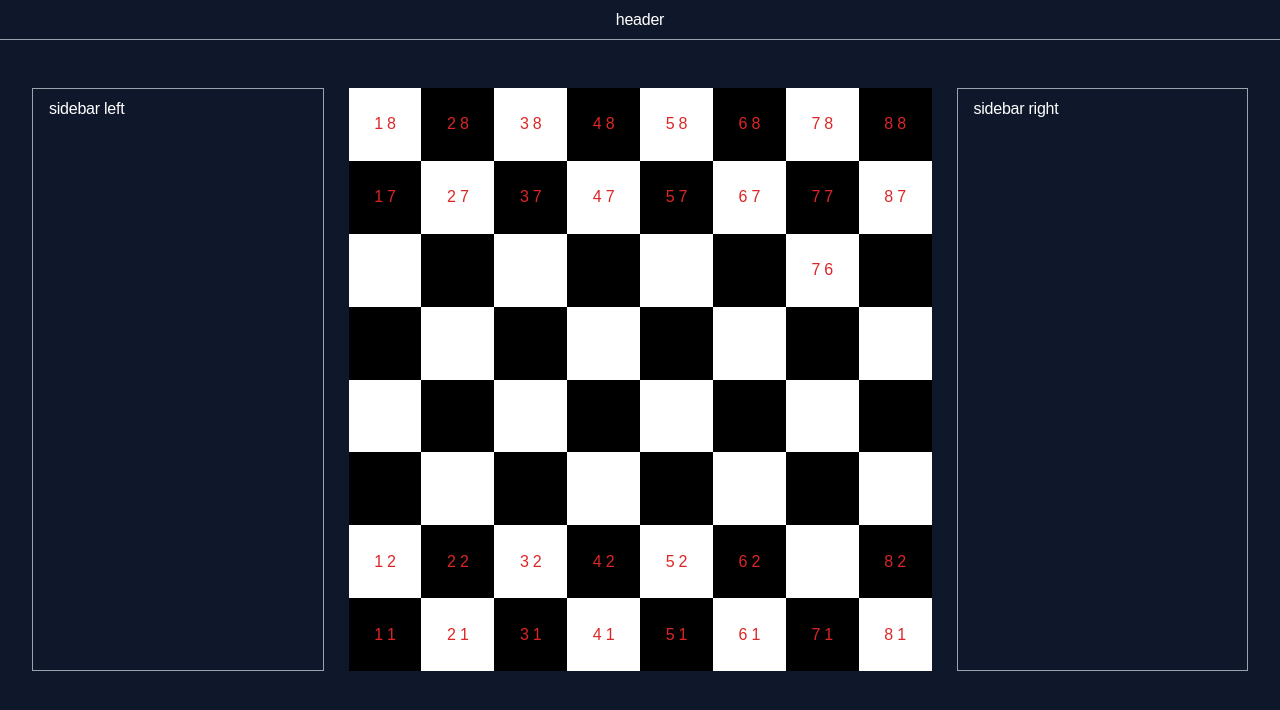
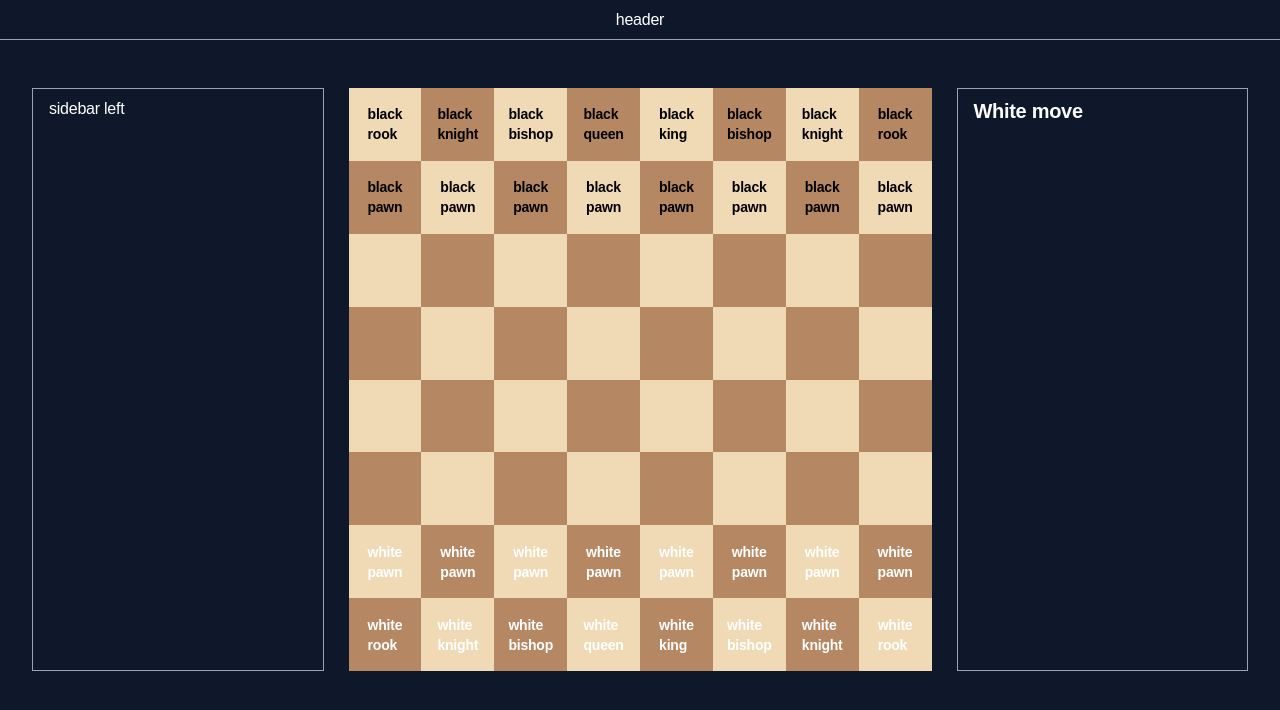
Before and after one commit to datfeela/chess, a React (Create React App) app: page / in a window 1280 px wide. Shown: the top 710 px of the page. Built offline with nearby package versions, Linux system fonts and the light colour scheme.

Commit message:
init: start dev branch

```diff
--- a/src/components/Chess/Board/Board.tsx
+++ b/src/components/Chess/Board/Board.tsx
@@ -4,33 +4,65 @@ import {
     SquareNum,
     Square as SquareType,
     PieceColor,
+    makeMove,
 } from '../../../redux/chessSlice'
 import { RootState } from '../../../redux/store'
-import { ActivatePieceProps, Piece } from '../Piece/Piece'
+import { handlePieceClickProps, Piece } from '../Piece/Piece'
 import { checkForPieceMoves } from '../../../func/chess/checkForMoves'
 import { usePiecesPositions } from '../../../hooks/chessHooks'
 import { Square } from '../Square/Square'
-import { useState, useCallback } from 'react'
+import React, { useState, useCallback, useEffect } from 'react'
+import { selectIsWhiteMove, selectPieces } from '../../../redux/chessSelectors'
 
-export const Board: React.FC = () => {
+export const Board = React.memo(() => {
     // console.log('board render')
+    // TODO: refactor component(actual move), rename pieces,
+    // TODO: display which move is now
+    // TODO: make a commit pls
 
     const dispatch = useAppDispatch()
 
-    // Pieces
-    const pieces = useAppSelector((state: RootState) => state.chess.pieces)
+    // Pieces state
+    const pieces = useAppSelector((state: RootState) => selectPieces(state))
+    const isWhiteMove = useAppSelector((state: RootState) =>
+        selectIsWhiteMove(state)
+    )
     const whitePieces: Array<JSX.Element> = []
     const blackPieces: Array<JSX.Element> = []
     const { blackPiecesPositions, whitePiecesPositions } = usePiecesPositions()
     const [activePiece, setActivePiece] = useState(null as ActivePiece)
 
-    const activatePiece = ({
+    // Pieces functions
+    const handlePieceClick = (props: handlePieceClickProps) => {
+        const { color, currentSquare, ...rest } = props
+        const isAllowedToMove =
+            (isWhiteMove && color === 'white') ||
+            (!isWhiteMove && color === 'black')
+
+        if (isAllowedToMove) activatePiece(props)
+        if (!isAllowedToMove) {
+            if (!activeSquares) return
+            for (let square of activeSquares) {
+                if (
+                    square.x === currentSquare.x &&
+                    square.y === currentSquare.y
+                ) {
+                    console.log('hello')
+                }
+            }
+        }
+
+        function activatePiece({
             currentSquare,
             type,
             color,
             name,
-    }: ActivatePieceProps) => {
-        setActivePiece({ name: name, color: color })
+        }: handlePieceClickProps) {
+            if (
+                (isWhiteMove && color === 'white') ||
+                (!isWhiteMove && color === 'black')
+            ) {
+                setActivePiece({ name, color, currentSquare })
                 const possibleMoves = checkForPieceMoves({
                     currentSquare: currentSquare,
                     type: type,
@@ -40,7 +72,10 @@ export const Board: React.FC = () => {
                 })
                 setActiveSquares(possibleMoves)
             }
+        }
+    }
 
+    //Pieces render
     Object.entries(pieces.white).forEach((piece) => {
         whitePieces.push(
             <Piece
@@ -49,8 +84,8 @@ export const Board: React.FC = () => {
                 type={piece[1].type}
                 square={piece[1].square}
                 color={'white'}
-                activatePiece={activatePiece}
-            />,
+                handlePieceClick={handlePieceClick}
+            />
         )
     })
     Object.entries(pieces.black).forEach((piece) => {
@@ -61,39 +96,69 @@ export const Board: React.FC = () => {
                 type={piece[1].type}
                 square={piece[1].square}
                 color={'black'}
-                activatePiece={activatePiece}
-            />,
+                handlePieceClick={handlePieceClick}
+            />
         )
     })
 
-    // Squares
+    // Squares state
     let squares = []
     let [activeSquares, setActiveSquares] = useState(null as ActiveSquares)
 
-    // squares render
-    let isSquareWhite = true
+    // Squares functions
+    const handleSquareClick: any = (props: handleSquareClickProps) => {
+        const { squareCoords } = props
+        if (!activeSquares || !activePiece) return
+        for (let square of activeSquares) {
+            if (square.x === squareCoords.x && square.y === squareCoords.y) {
+                dispatch(
+                    makeMove({
+                        color: activePiece.color,
+                        piece: activePiece.name,
+                        newPosition: squareCoords,
+                    })
+                )
+                setActivePiece(null)
+                setActiveSquares(null)
+            }
+        }
+    }
 
+    //todo: refactor!! get this outta here
+    const createSquares = () => {
+        let squares = []
         for (let y = 8; y > 0; y--) {
             isSquareWhite = !isSquareWhite
             for (let x = 1; x < 9; x++) {
                 let isSquareActive = false
-            if (activeSquares) {
-                activeSquares.forEach((square) => {
+                activeSquares?.forEach((square) => {
                     x === square.x && y === square.y && (isSquareActive = true)
                 })
-            }
+
+                const isPieceOnSquareActive =
+                    activePiece?.currentSquare.x === x &&
+                    activePiece?.currentSquare.y === y
+
                 isSquareWhite = !isSquareWhite
                 squares.push(
                     <Square
                         key={`${x}${y}`}
                         isSquareWhite={isSquareWhite}
                         isSquareActive={isSquareActive}
+                        isPieceOnSquareActive={isPieceOnSquareActive}
                         x={x as SquareNum}
                         y={y as SquareNum}
-                />,
+                        handleSquareClick={handleSquareClick}
+                    />
                 )
             }
         }
+        return squares
+    }
+
+    // squares render
+    let isSquareWhite = true
+    squares = createSquares()
 
     return (
         <div
@@ -114,8 +179,7 @@ export const Board: React.FC = () => {
             <div
                 className='
                 _Pieces
-                absolute w-full h-full z-0
-                top-0 left-0
+                w-0 h-0
             '
             >
                 {whitePieces}
@@ -123,8 +187,14 @@ export const Board: React.FC = () => {
             </div>
         </div>
     )
-}
+})
 
 type ActiveSquares = null | SquareType[]
-
-type ActivePiece = null | { name: keyof Pieces; color: PieceColor }
+type ActivePiece = null | {
+    name: keyof Pieces
+    color: PieceColor
+    currentSquare: SquareType
+}
+export interface handleSquareClickProps {
+    squareCoords: SquareType
+}
--- a/src/components/Chess/Chess.tsx
+++ b/src/components/Chess/Chess.tsx
@@ -1,7 +1,13 @@
 import styled from 'styled-components'
+import { useAppSelector } from '../../hooks/redux'
+import { RootState } from '../../redux/store'
 import { Board } from './Board/Board'
 
 function Chess(): JSX.Element {
+    const isWhiteMove = useAppSelector(
+        (state: RootState) => state.chess.isWhiteMove
+    )
+
     return (
         <Wrap className='_ChessMain wrap-main'>
             <div
@@ -21,7 +27,14 @@ function Chess(): JSX.Element {
                 px-4 py-2
             '
             >
-                sidebar right
+                <span
+                    className='
+                    _whichMove
+                    font-bold text-xl
+                '
+                >
+                    {isWhiteMove ? 'White move' : 'Black move'}
+                </span>
             </div>
         </Wrap>
     )
--- a/src/components/Chess/Piece/Piece.tsx
+++ b/src/components/Chess/Piece/Piece.tsx
@@ -1,5 +1,4 @@
 import React from 'react'
-
 import styled from 'styled-components'
 import {
     PieceColor,
@@ -8,34 +7,44 @@ import {
     Square,
 } from '../../../redux/chessSlice'
 
-export const Piece = React.memo(
-    ({ name, square, type, color, activatePiece }: PieceProps) => {
+// is React.memo needed here?
+export const Piece = ({
+    name,
+    square,
+    type,
+    color,
+    handlePieceClick,
+}: PieceProps) => {
     // console.log('piece render')
 
-        const handlePieceClick = () => {
-            if (square !== null)
-                activatePiece({
+    const onPieceClick = () => {
+        //if piece is still on field, square !== null
+        if (square === null) return
+
+        handlePieceClick({
             currentSquare: square,
-                    type: type,
-                    color: color,
-                    name: name,
+            type,
+            color,
+            name,
         })
     }
 
     return (
         <PieceStyled
-                onClick={handlePieceClick}
+            onClick={onPieceClick}
             square={square ? square : null}
-                className='
+            color={color ? color : null}
+            className={`
             _Piece
-            text-red-600
-        '
+            font-bold ${color === 'white' ? 'text-white' : 'text-black'}
+            text-sm
+        `}
         >
-                {square && square.x} {square && square.y}
+            {color} <br />
+            {type}
         </PieceStyled>
     )
-    },
-)
+}
 
 // export const Piece = React.memo(PieceNoMemo)
 
@@ -47,10 +56,10 @@ interface PieceProps {
     square: Square | null
     color: PieceColor
     // checkForMoves: ({ currentSquare, type, color }: CheckForMovesProps) => void
-    activatePiece: ({ name, color }: ActivatePieceProps) => void
+    handlePieceClick: ({ name, color }: handlePieceClickProps) => void
 }
 
-export interface ActivatePieceProps {
+export interface handlePieceClickProps {
     name: keyof Pieces
     currentSquare: Square
     type: PieceType
--- a/src/components/Chess/Square/Square.tsx
+++ b/src/components/Chess/Square/Square.tsx
@@ -1,19 +1,37 @@
 import React from 'react'
+import { SquareNum } from '../../../redux/chessSlice'
+import { handleSquareClickProps } from '../Board/Board'
 
-import { SquareNum } from '../../../redux/chessSlice'
+export const Square = ({
+    isSquareWhite,
+    isSquareActive,
+    isPieceOnSquareActive,
+    x,
+    y,
+    handleSquareClick,
+}: SquareProps) => {
+    // console.log('square render')
 
-export const Square = React.memo(
-    ({ isSquareWhite, isSquareActive, x, y }: SquareProps) => {
-        console.log('square render')
+    const onSquareClick = () => {
+        if (!isSquareActive) return
+        handleSquareClick({ squareCoords: { x, y } })
+    }
 
     return (
         <div
+            onClick={onSquareClick}
             className={`
                 _Hex
                 relative z-10
                 w-full aspect-square
                 flex justify-center items-center
-                ${isSquareWhite ? 'bg-white' : 'bg-black'}
+                ${isSquareWhite ? 'bg-brown-200' : 'bg-brown-600'}
+                ${
+                    isPieceOnSquareActive &&
+                    `before:absolute
+                    before:w-full before:aspect-square
+                    before:bg-sky-700 before:bg-opacity-75`
+                }
             `}
         >
             {isSquareActive ? (
@@ -28,7 +46,7 @@ export const Square = React.memo(
                         className='
                         _Circle
                         aspect-square rounded-50
-                    bg-blue-700
+                    bg-sky-700
                     opacity-75
                     '
                     ></div>
@@ -36,12 +54,13 @@ export const Square = React.memo(
             ) : null}
         </div>
     )
-    },
-)
+}
 
 interface SquareProps {
     isSquareWhite: boolean
     isSquareActive: boolean
+    isPieceOnSquareActive: boolean
     x: SquareNum
     y: SquareNum
+    handleSquareClick: ({ squareCoords }: handleSquareClickProps) => void
 }
--- a/src/index.tsx
+++ b/src/index.tsx
@@ -9,7 +9,7 @@ const root = ReactDOM.createRoot(document.getElementById('root') as HTMLElement)
 root.render(
     <Provider store={store}>
         <App />
-    </Provider>,
+    </Provider>
 )
 
 // If you want to start measuring performance in your app, pass a function
--- /dev/null
+++ b/src/redux/chessSelectors.ts
@@ -0,0 +1,9 @@
+import { RootState } from './store'
+
+export const selectPieces = (state: RootState) => {
+    return state.chess.pieces
+}
+
+export const selectIsWhiteMove = (state: RootState) => {
+    return state.chess.isWhiteMove
+}
--- a/src/redux/chessSlice.tsx
+++ b/src/redux/chessSlice.ts
@@ -104,7 +104,7 @@ const initialState: ChessState = {
             pawn7: {
                 type: 'pawn',
                 square: {
-                    y: 6,
+                    y: 2,
                     x: 7,
                 },
             },
@@ -241,6 +241,7 @@ const chessSlice = createSlice({
         makeMove(state, action: PayloadAction<MakeMoveAction>) {
             let p = action.payload
             state.pieces[p.color][p.piece].square = p.newPosition
+            state.isWhiteMove = !state.isWhiteMove
         },
     },
 })
--- a/src/reportWebVitals.ts
+++ b/src/reportWebVitals.ts
@@ -9,7 +9,7 @@ const reportWebVitals = (onPerfEntry?: ReportHandler) => {
                 getFCP(onPerfEntry)
                 getLCP(onPerfEntry)
                 getTTFB(onPerfEntry)
-            },
+            }
         )
     }
 }
--- a/tailwind.config.js
+++ b/tailwind.config.js
@@ -5,6 +5,12 @@ module.exports = {
     content: ['./src/**/*.{js,jsx,ts,tsx}'],
     theme: {
         extend: {
+            colors: {
+                'brown': {
+                    200: '#F0D9B5',
+                    600: '#B58863'
+                }
+            },
             borderRadius: {
                 50: '50%',
             },
```
Also changed, not shown: src/func/chess/checkForMoves.ts (+5 -5 lines), src/redux/store.ts (renamed from src/redux/store.tsx), 1 other file (tests, documents, lock files or other folders). Lines whose indentation alone changed are shown as unchanged.
